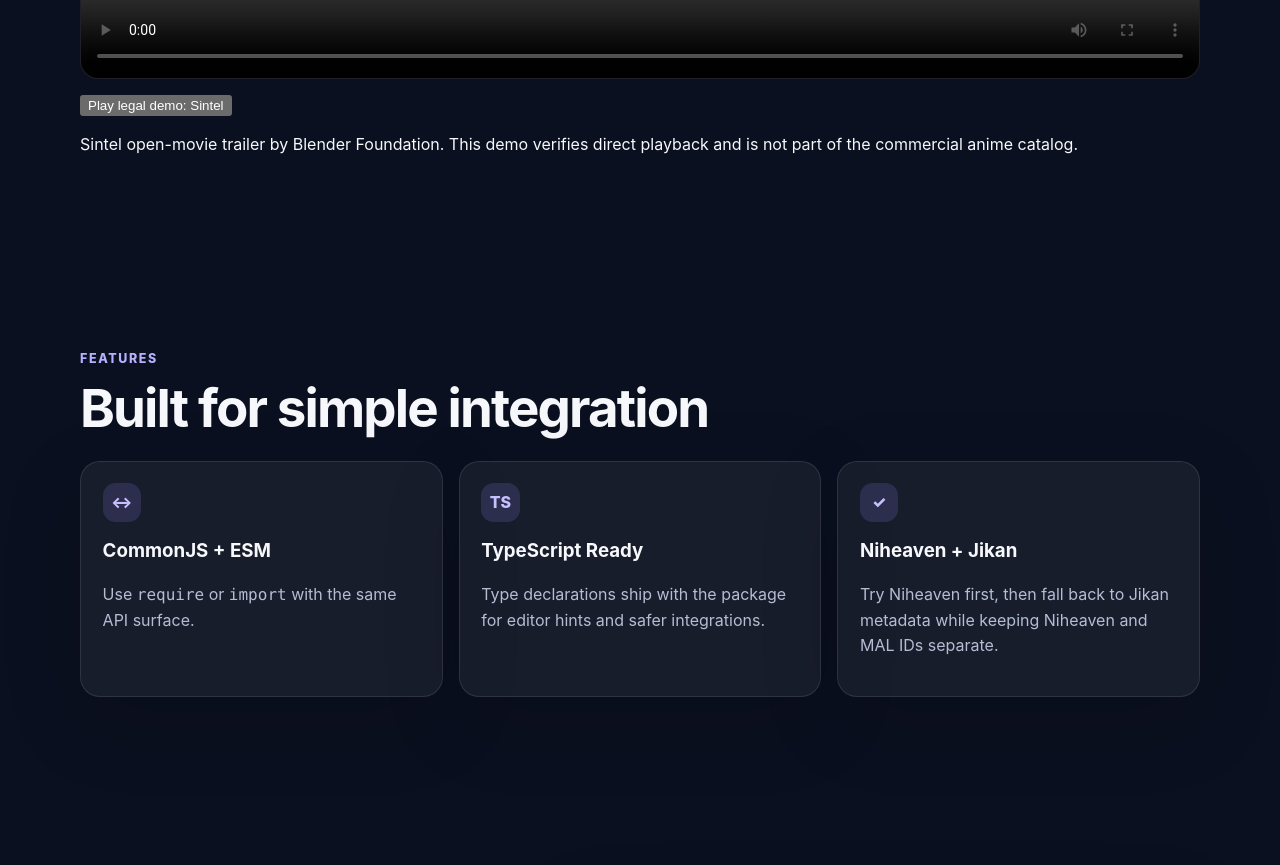
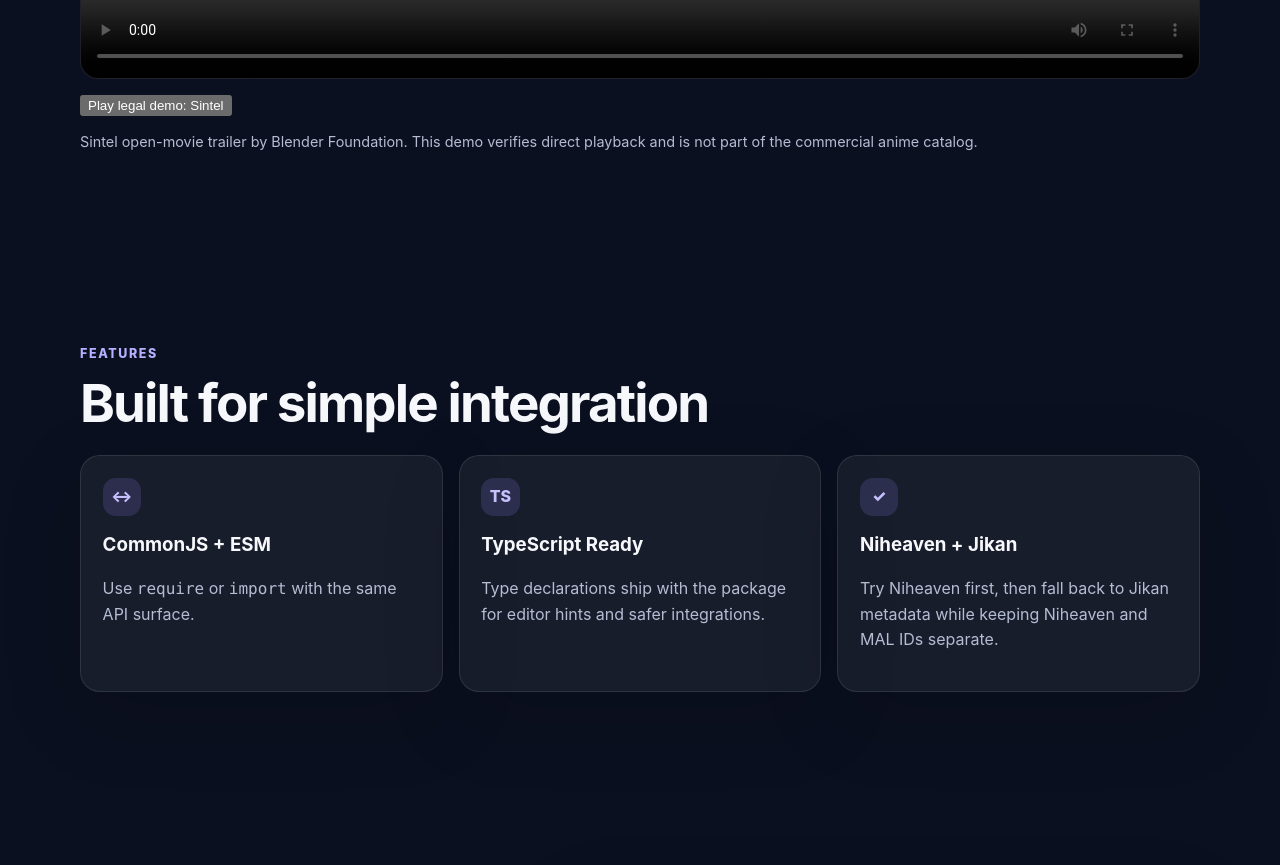
Before and after one commit to JepongDevxyz/JepongDevxyz-Animexyz, a website: page website/index.html in a window 1280 px wide. Shown: the part 1822-2687 px from the top of the page. Drawn offline with Linux system fonts and the light colour scheme.

Commit message:
style: label legal demo playback

```diff
--- a/website/styles.css
+++ b/website/styles.css
@@ -170,3 +170,5 @@ footer { display: flex; gap: .75rem; justify-content: center; flex-wrap: wrap; p
 
 .official-result-link { display: block; margin-top: .45rem; padding: .65rem .8rem; min-height: 44px; border: 1px solid var(--line); border-radius: 10px; color: #c7c0ff; font-weight: 750; text-decoration: none; overflow-wrap: anywhere; }
 .official-result-link:hover, .official-result-link:focus-visible { background: var(--panel-strong); }
+
+.demo-license { color: var(--muted); font-size: .9rem; }
```
